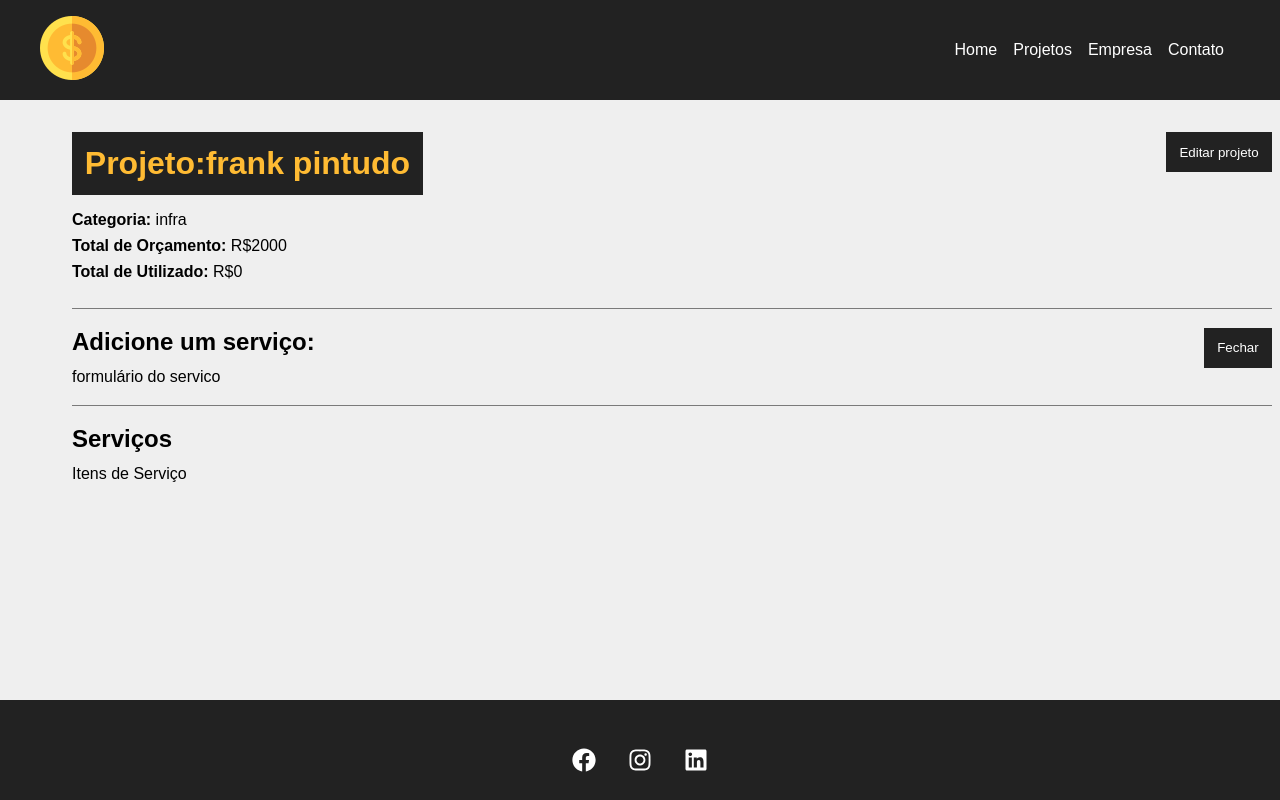
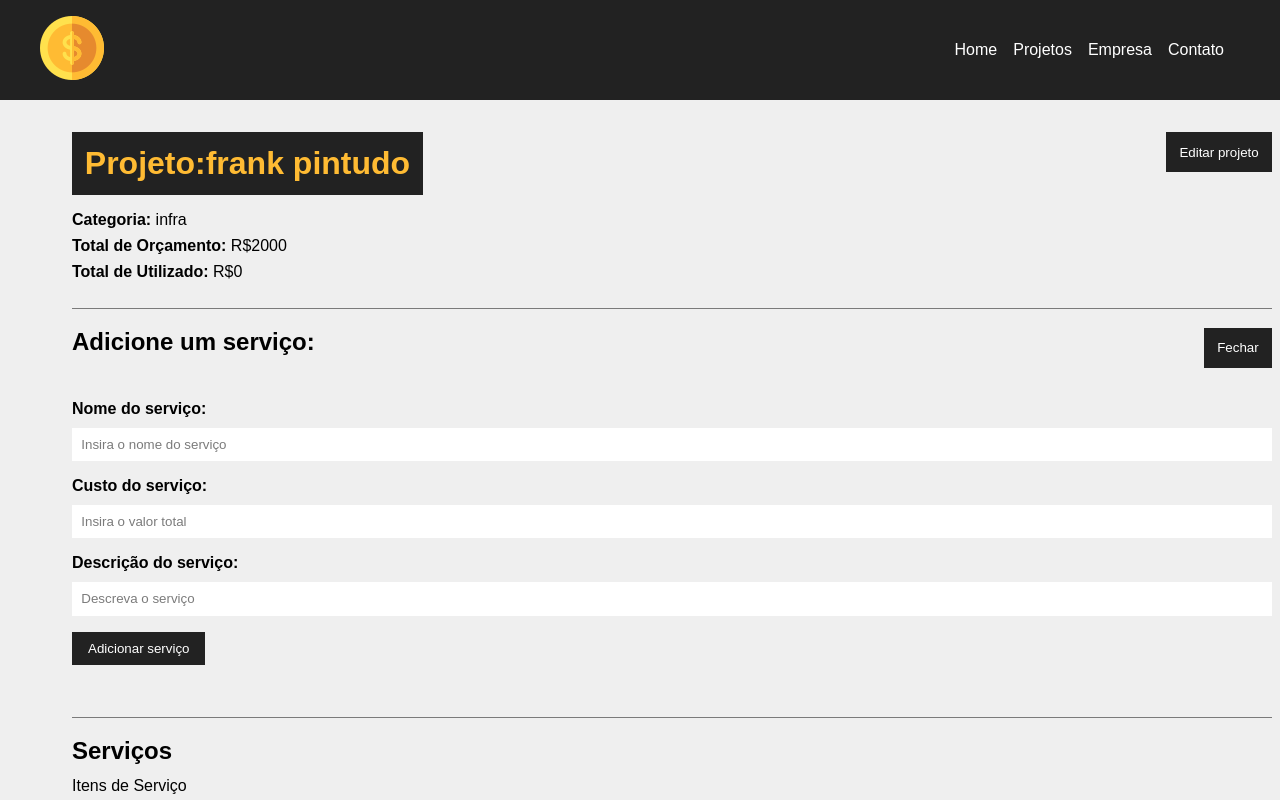
Before and after one commit to FrankFreitas/Costs, a React (Create React App) app: page /project/1735 in a window 1280 px wide. Both pictures are taken after a click on the button "Adicionar serviço". Shown: the top 800 px of the page. Built offline with nearby package versions, Linux system fonts and the light colour scheme; data requests are answered from the project's data file.

Commit message:
adicionando novos serviços

```diff
--- a/src/components/pages/Project.js
+++ b/src/components/pages/Project.js
@@ -1,11 +1,13 @@
 import styles from './Project.module.css'
 
+import { parse, v4 as uuidv4 } from 'uuid'
 import { useParams } from 'react-router-dom'
 import { useState, useEffect } from 'react'
 import Loading from '../layout/Loading'
 import Container from '../layout/Container'
 import ProjectForm from '../projects/ProjectForm'
 import Message from '../layout/Message'
+import ServiceForm from '../service/ServiceForm'
 
 
 function Project() {
@@ -14,7 +16,7 @@
     const [project, setProject] = useState([])
     const [showProjectForm, setShowProjectForm] = useState(false)
     const [showServiceForm, setShowServiceForm] = useState(false)
-    const [message, setMessage] = useState()
+    const [message, setMessage] = useState('')
     const [type, setType] = useState()
 
     useEffect(() => {
@@ -60,6 +62,39 @@
                 setType('success')
             })
             .catch((err) => console.log(err))
+    }
+    function createService(project) {
+        //last service
+        const lastService = project.services[project.services.length - 1]
+
+        lastService.id = uuidv4()
+
+        const lastServiceCost = lastService.cost
+
+        const newCost = parseFloat(project.cost) + parseFloat(lastServiceCost)
+
+        //maximum value validation
+        if (newCost > parseFloat(project.budget)) {
+            setMessage("Orçamento Ultrapassado, verifique o valor do serviço")
+            setType('error')
+            project.services.pop()
+            return false
+        }
+        //add service cost to project total cost
+        project.cost = newCost
+        //update project
+        fetch(`http://localhost:5000/projects/${project.id}`, {
+            method: 'PATCH',
+            headers: {
+                'Content-Type': 'application/json'
+            },
+            body: JSON.stringify(project)
+        }).then((resp) => resp.json())
+        .then((data) => {
+            //exibir os dados
+            console.log(data)
+        })
+        .catch(err => console.log(err))
     }
 
     function toggleProjectForm() {
@@ -109,11 +144,12 @@
                             </button>
                             <div className={styles.project_info}>
                                 {showServiceForm && (
-                                    <div>
-                                        formulário do servico
-                                    </div>
-                                )
-                                }
+                                    <ServiceForm
+                                        handleSubmit={createService}
+                                        btnText='Adicionar serviço'
+                                        projectData={project}
+                                    />
+                                )}
                             </div>
                         </div>
                         <h2>Serviços</h2>
--- /dev/null
+++ b/src/components/service/ServiceForm.js
@@ -0,0 +1,51 @@
+import styles from '../projects/ProjectForm.module.css'
+
+import { useState } from 'react'
+import Input from '../form/Input'
+import SubmitButton from '../form/SubmitButton'
+
+
+function ServiceForm({ handleSubmit, btnText, projectData }) {
+    const [service, setService] = useState({})
+
+    const submit = (e) => {
+        e.preventDefault();
+        projectData.services.push(service);
+        handleSubmit(projectData);
+    };
+
+
+    function handleChange(e) {
+        setService({ ...service, [e.target.name]: e.target.value })
+    }
+
+    return (
+
+        <form onSubmit={submit} className={styles.form}>
+            <Input
+                type='text'
+                text='Nome do serviço'
+                name='name'
+                placeholder='Insira o nome do serviço'
+                handleOnChange={handleChange}
+            />
+            <Input
+                type='number'
+                text='Custo do serviço'
+                name='cost'
+                placeholder='Insira o valor total'
+                handleOnChange={handleChange}
+            />
+            <Input
+                type='text'
+                text='Descrição do serviço'
+                name='description'
+                placeholder='Descreva o serviço'
+                handleOnChange={handleChange}
+            />
+            <SubmitButton text={btnText} />
+        </form>
+
+    )
+}
+export default ServiceForm
```
Also changed, not shown: src/components/pages/Project.module.css (+8 -8 lines).
